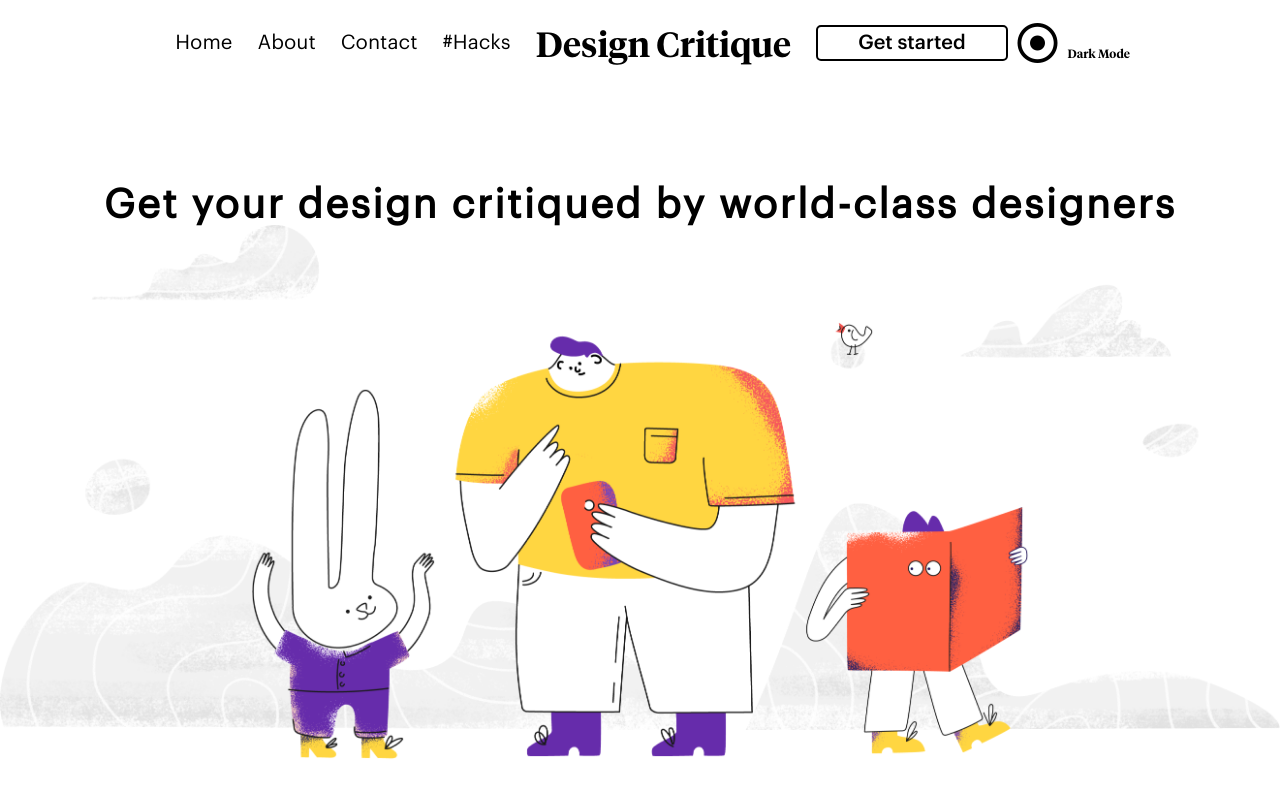
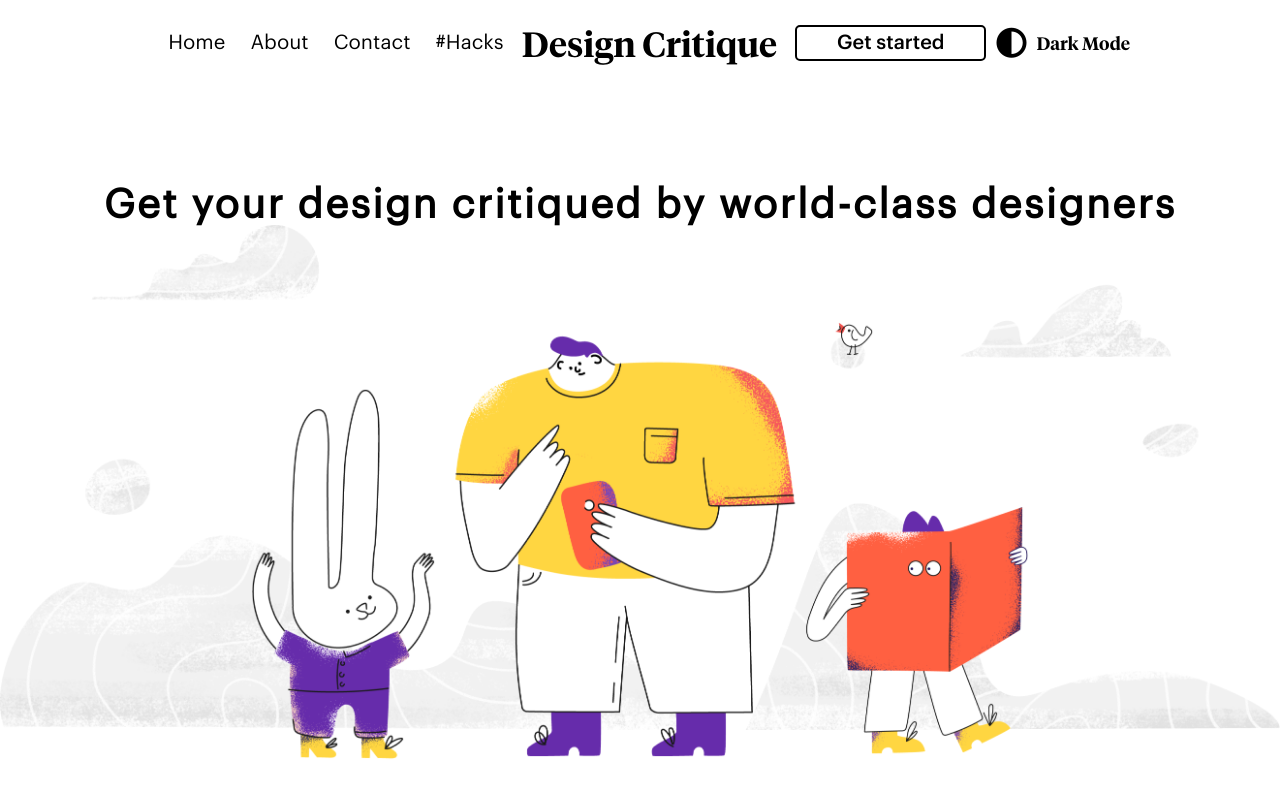
Before and after one commit to fadimichael/07-design-critique, a plain HTML site: page index.html in a window 1280 px wide. Shown: the top 800 px of the page. Drawn offline with Linux system fonts and the light colour scheme.

Commit message:
modified the toggle buttom

```diff
--- a/assets/css/style.css
+++ b/assets/css/style.css
@@ -84,12 +84,13 @@ header h1 {
   background-color: black;
   color: white;
 }
-i > span {
+#dark-mode-toggle {
+  font-size: 3rem;
+}
+#dark-mode-name {
   /* outline: 1px solid red; */
-  font-size: 1.2rem;
+  font-size: 1.8rem;
   font-family: tiempos-headline;
-  margin-left: 1rem;
-  margin-top: -5rem;
 }
 
 /* -------------------------------------------------------------------------- */
--- a/index.html
+++ b/index.html
@@ -30,9 +30,8 @@
         </section>
         <section class="sec-header-right">
           <a href="#" class="wrap nohover">Get started</a>
-          <i class="fa-regular fa-circle-dot fa-4x" id="dark-mode-toggle"
-            ><span id="dark-mode-name">Dark Mode</span></i
-          >
+          <i class="fa-solid fa-circle-half-stroke" id="dark-mode-toggle"></i
+          ><span id="dark-mode-name">Dark Mode</span>
         </section>
       </header>
       <main>
```
Also changed, not shown: assets/imgs/noun-dark-2960721.svg (added), 1 other file.
